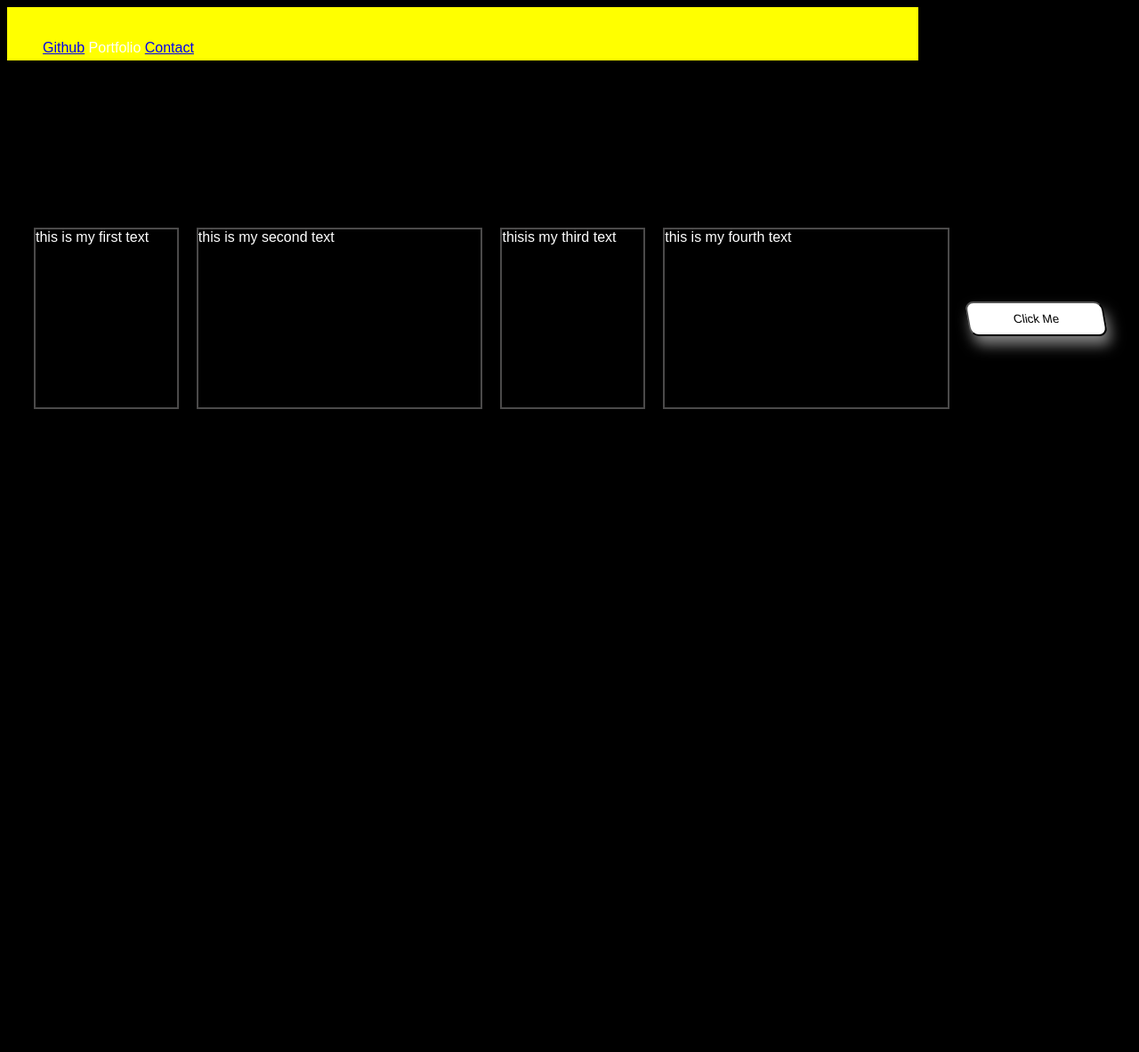
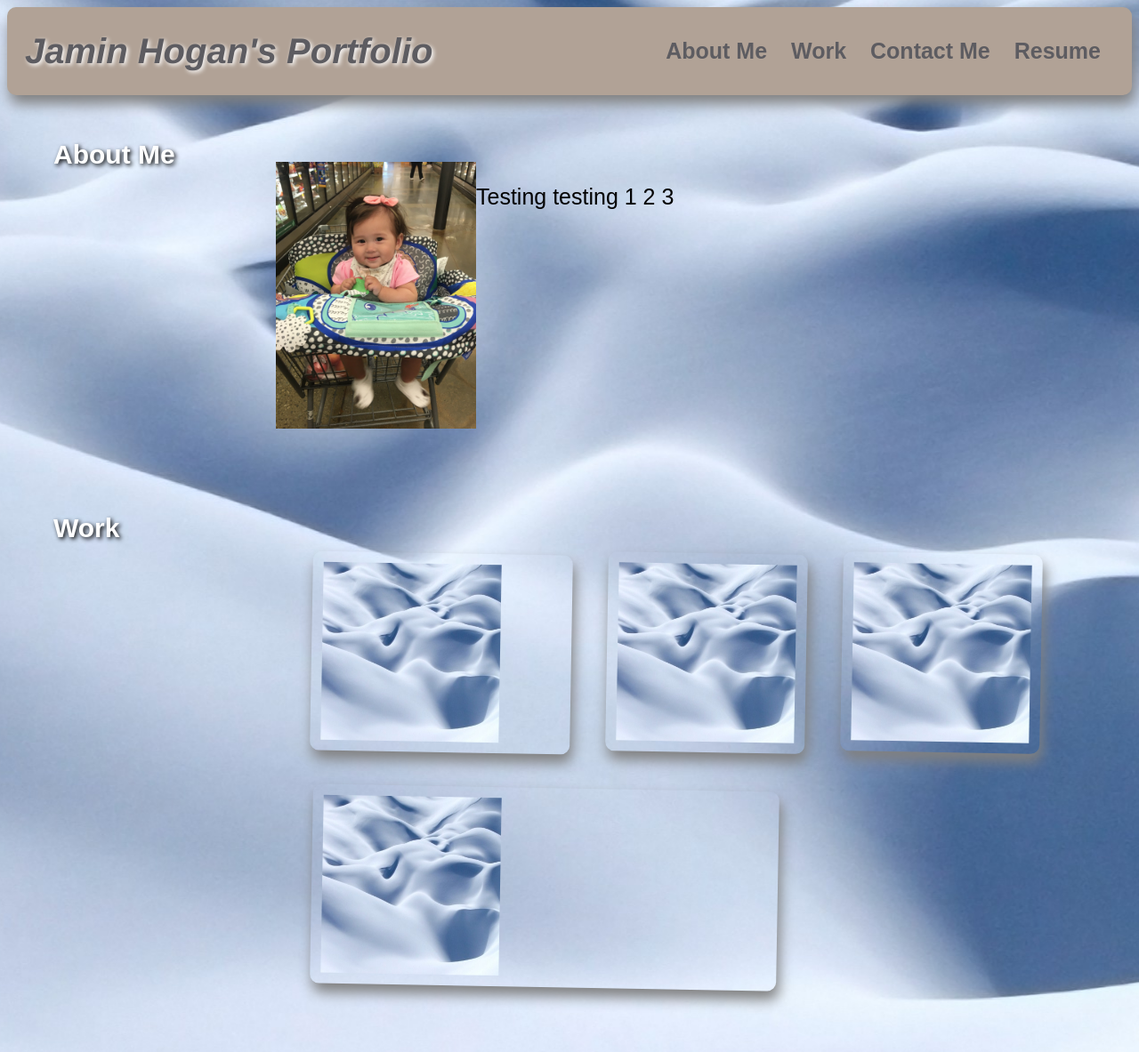
Before and after one commit to JaminHLO/Portfolio, a plain HTML site: page index.html in a window 1280 px wide. Shown: the top 1183 px of the page at 89% size. Before the commit the page ends 800 px from the top, so only its background shows below. Drawn offline with Linux system fonts and the light colour scheme.

Commit message:
created reset.css, style.css and index.html. Added sample images and headshot

```diff
--- /dev/null
+++ b/assets/css/reset.css
@@ -0,0 +1,31 @@
+* {
+  margin: 0;
+  padding: 0;
+  box-sizing: border-box;
+}
+
+html {
+  height: 100%;
+}
+
+body {
+  min-height: 100%;
+  line-height: 1;
+  font-family: sans-serif;
+}
+
+
+
+h1, h2, h3, h4, h5, h6 {
+  font-size: 100%;
+}
+
+input, select, option, optgroup, textarea, button,
+pre, code {
+  font-size: 100%;
+  font-family: inherit;
+}
+
+ol, ul {
+  list-style: none;
+}
--- a/assets/css/style.css
+++ b/assets/css/style.css
@@ -1,90 +1,153 @@
 * {
     font-family: Arial, Helvetica, sans-serif;
-    font-size: 20;
-}
-
-header {
-    position: fixed;
-    color: white;
-    border-bottom: 10px;
-    border-color: black;
-    height: 20%;
-}
-
-header,
-footer {
-  height: 60px;
-  width: 80%;
-  line-height: 60px;
-  background-color: yellow;
-}
-
-li {
-    display: inline;
+    font-size: 25px;
 }
 
 body {
-    background-color: black;
+    background-image: url("../images/snow2000.jpg");
+    background-repeat: no-repeat;
+    background-position: center;
+    display: flex;
+    flex-direction: column;
+}
+
+
+header, footer {
+    background-color: rgb(177, 162, 150);
+    display: flex;
+    flex-flow: row, nowrap;
+    justify-content: space-between;
+    padding-inline-start: 20px;
+    box-shadow: 3px 10px 15px gray;
+    border-radius: 10px;
+}
+
+h1 {
+    color: #5D5C61;
+    font-family: 'Franklin Gothic Medium', 'Arial Narrow', Arial, sans-serif;
+    font-size: 40px;
+    font-style: italic;
+    text-shadow: 2px 2px 5px white;
+  }
+
+ ul {
+    min-width: 300px;
+    margin-top: 35px;
+    margin-right: 25px;
+  }
+ li {
+    display: inline;
+    }
+
+  nav a {
+    color: #5D5C61;
+    padding: 10px;
+    font-weight: bold;
+    text-decoration: none;
+  }
+
+  nav a:hover {
+    color: #fff;
+  }
+
+main {
+    display: flex;
+    flex: 1 2 initial;
+    max-width: 1200px;
+    margin: 2% auto;
+    flex-direction:column;
+    height: 90vh;
+    gap: 20px;
+}
+
+section {
+    display:flex;
+    margin-left: 20px;
+}
+
+h2 {
+    display:flex;
+    text-align:flex-start;
+    font-size: 30px;
+    min-width: 200px;
+    color: white;
+    text-shadow: 2px 2px 5px rgb(0, 0, 0);
+    font-weight: bold;
+    flex: initial;
+}
+
+article {
+    display:flex;
+    flex-flow: row, wrap;
+    justify-content: flex-start;
+    max-width: 500px;
+    /*position: absolute;
+    margin-left: 200px;*/
+}
+
+.about-me {
+    margin: 50px;
+    height: 300px;
+}
+
+
+.projects-list {
+    display: flex;
+    padding: 50px;
+    flex-wrap: wrap;
+    justify-content: space-between;
+    align-items: flex-start;
+}
+
+.project {
+    display:flex;
+    border: 2px solid transparent;
+    padding: 10px;
+    margin: 20px;
+    border-radius: 10px;
+    box-shadow: 3px 10px 15px gray;
+    transform: rotate(1deg);
+    cursor: pointer;
+    transition: all 0.2s ease;
+    flex: 1;
+}
+
+.project:hover {
+    border: 2px solid rgb(255, 255, 255);
+    transform: scale(1.05);
+}
+
+.project img {
+    width: 200px;
+    height: 200px;
+}
+
+.featured {
+    flex: 2;
 }
 
 
 
-main {
-    /*background-color: rgb(75, 74, 74);*/
-    background-image: url(".../assets/images/sophia.jpg");
-    padding: 30px;
-    display: flex; /*start flex */
-    align-content: space-around;
-    /*flex-direction: row; */
-    justify-content: space-evenly; /*space-between */
-    height: 80vh;
-    align-items:center;
-    gap: 20px;
-
-}
-
-h1 {
-    text-align: center;
-    font-size: 30;
-    color: Black;
-}
-
-button {
-    padding: 10px 50px;
-    border-radius: 10px;
-    box-shadow: 3px 10px 15px gray;
-    background: white;
-    color: black;
-    transform: rotate(10deg);
-    transform: skew(10deg);
-    cursor: pointer;
-    transition: all 0.5s ease;
-}
-
-button:hover {
-    background: lightgray;
-    transform: scale(1.2);
-}
-
-.flex-item {
-    border: 2px solid rgb(75, 74, 74);
-    color: white;
-    height: 200px;
-    flex: 1;
-}
-
-.big-item {
-    flex: 2;
-}
+/*
+@media screen and (max-width: 768px) {
+    header {
+      flex-direction: column;
+    }
+  }
+*/
+/*
+span[data-descr]:hover::after{
+content:attr(data-descr);
+*/
 
 
-@media screen and (max-width: 500px) {
+@media screen and (max-width: 768px) {
     main {
         flex-direction: column;
-        gap: 0;
+        gap: 1;
     }
 
-    .big-items {
+    .featured {
         flex: 1;
     }
 }
--- a/index.html
+++ b/index.html
@@ -5,25 +5,72 @@
     <meta http-equiv="X-UA-Compatible" content="IE=edge">
     <meta name="viewport" content="width=device-width, initial-scale=1.0">
     <link rel="stylesheet" type="text/css" href="./assets/css/style.css">
-    <title>Komnenos Properties</title>
+    <title>Jamin Hogan's Portfolio</title>
 </head>
 <body>
     <header>
+        <h1>Jamin Hogan's Portfolio</h1>
+        <!-- This is the navigation bar with quick links -->
         <nav>
+
             <ul>
-                <li><a href=https://github.com>Github</a></li>
-                <li>Portfolio</li>
-                <li><a href=#contact>Contact</a></li>
+                <li><a href="#about">About Me</a></li>
+                <li><a href="#work">Work</a></li>
+                <li><a href="#contact">Contact Me</a></li>
+                <li><a href="#resume">Resume</a></li>
             </ul>
         </nav>
     </header>
+
     <main>
-        <div class="flex-item"> this is my first text </div>
-        <div class="flex-item big-item"> this is my second text </div>
-        <div class="flex-item"> thisis my third text </div>
-        <div class="flex-item big-item"> this is my fourth text </div>
-        <button>Click Me</button>
 
-    </main>
+        <!-- This is the About Me section -->
+        <section>
+            <h2 id="about">About Me</h2>
+            <article class="about-me">
+                <img src="./assets/images/sophia01.jpg" alt="Jamin Hogan photo">
+                <p>Testing testing 1 2 3</p>
+            </article>
+        </section>
+
+        <!-- This is the Work section -->
+        <section>
+            <h2 id="work">Work</h2>
+            <section class="projects-list">
+                <article class="project featured">
+                    <img src="./assets/images/snow0480.jpg" alt="snowy hills">
+                </article>
+                <article class="project">
+                    <img src="./assets/images/snow0480.jpg" alt="snowy hills">
+                </article>
+                <article class="project">
+                    <img src="./assets/images/snow0480.jpg" alt="snowy hills">
+                </article>
+                <article class="project">
+                    <img src="./assets/images/snow0480.jpg" alt="snowy hills">
+                </article>
+                <!--<button>Click Me</button> -->
+            </section>
+        </section>
+
+
+
+
+    <footer>
+         <!-- This is the Contact Me section -->
+        <section>
+            <h2 id="contact">Contact Me</h2>
+        </section>
+            <nav>
+                <ul>
+                    <li><a href="tel:2054227720">205.422.7720</a></li>
+                    <li><a href="mailto:jamin.hogan@gmail.com">jamin.hogan@gmail.com</a></li>
+                    <li><a href="http://github.com">GitHub</a></li>
+                </ul>
+            </nav>
+
+    </footer>
+</main>
+
 </body>
 </html>
```
Also changed, not shown: assets/images/jamin01.jpg (added), assets/images/sample01.jpg (added), assets/images/sample02.jpg (added), assets/images/sample03.jpg (added), assets/images/snow0480.jpg (added), assets/images/snow1024.jpg (added), assets/images/snow2000.jpg (added), 2 other files.
